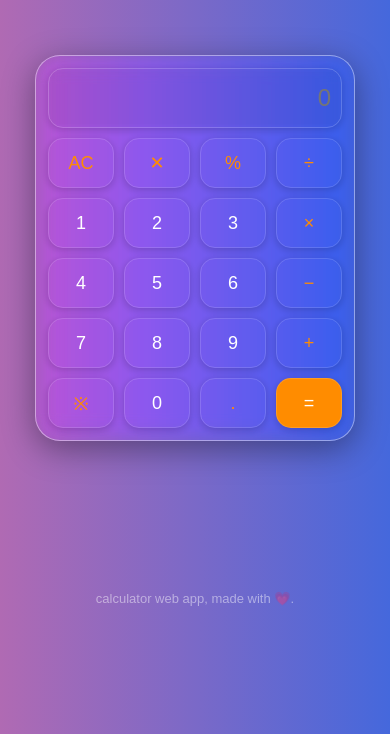
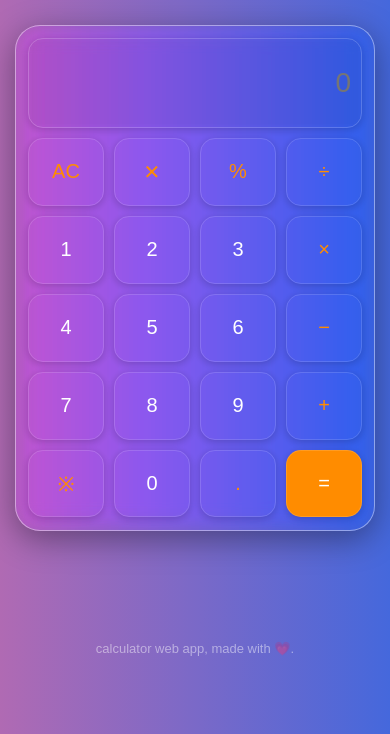
Before and after one commit to noothan07/calculator, a plain HTML site: page index.html in a window 390 px wide. Shown: the part 110-844 px from the top of the page. Drawn offline with nearby package versions, Linux system fonts and the light colour scheme.

Commit message:
initial commit

```diff
--- a/style.css
+++ b/style.css
@@ -3,6 +3,7 @@
     padding: 0;
     box-sizing: border-box;
     font-family: 'Poppins', sans-serif;
+    -webkit-tap-highlight-color: transparent;
 }
 body{
     display: flex;
@@ -112,25 +113,34 @@ footer {
         justify-content: flex-start;
         align-items: center;
         min-height: 100vh;
-        padding-top: 40px;
+        padding-top: 20px;
     }
     .title {
         position: static;
-        margin-bottom: 70px;
+        margin-bottom: 60px;
     }
     .calc {
         margin-top: 0;
-        width: 90vw;
-        max-width: 320px;
+        height: 60vh;
+        width: 100vw;
+        max-width: 360px;
         padding: 12px;
         position: relative;
-        margin-bottom: 130px;
+        margin-bottom: 90px;
     }
     .calc .buttons{
     display: grid;
-    grid-template-columns: repeat(4,66px);
+    grid-template-columns: repeat(4,76px);
     grid-gap: 10px;
     justify-content: center;
+    }
+    .calc .buttons input{
+        height: 90px;
+        font-size: 28px;
+    }
+    button{
+        height: 67.9px;
+        font-size: 20px;
     }
     footer {
         position: static;
```
Also changed, not shown: 1 other file.
